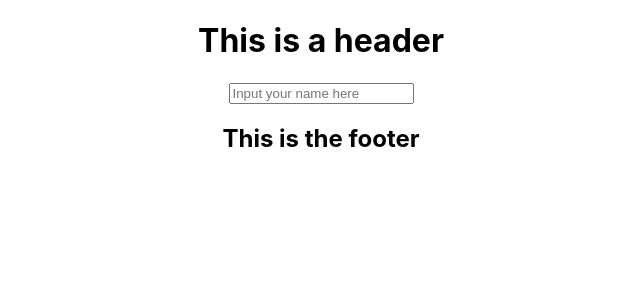
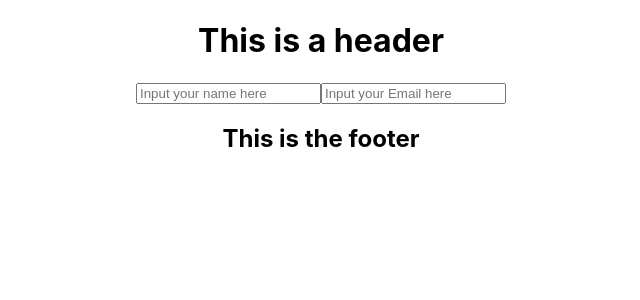
Before and after one commit to Dylaan94/cv-application, a React (Create React App) app: page / in a window 1280 px wide. Shown: the top 300 px of the page, without its empty margins (319-959 px from the left). Built offline with nearby package versions, Linux system fonts and the light colour scheme.

Commit message:
added email component

```diff
--- /dev/null
+++ b/src/components/CVForm/EmailInput.js
@@ -0,0 +1,15 @@
+import React from "react";
+
+const EmailInput = ({ value, handleInput }) => {
+  return (
+    <input
+      type="text"
+      placeholder="Input your Email here"
+      value={value}
+      onChange={handleInput}
+      name="email"
+    ></input>
+  );
+};
+
+export default EmailInput;
--- a/src/components/Main.js
+++ b/src/components/Main.js
@@ -3,12 +3,14 @@ import Education from "./CVForm/Education";
 import RenderEdu from "./CVForm/RenderEdu";
 
 import NameInput from "./CVForm/NameInput";
+import EmailInput from "./CVForm/EmailInput";
 
 class Main extends Component {
   constructor(props) {
     super(props);
     this.state = {
-      name:'',
+      name: "",
+      email: "",
     };
     this.handleInputChange = this.handleInputChange.bind(this);
   }
@@ -17,8 +19,9 @@ class Main extends Component {
     let value = e.target.value;
     let key = e.target.name;
     this.setState({
-      [key]: value
+      [key]: value,
     });
+    console.log(this.state)
   }
 
   render() {
@@ -28,18 +31,13 @@ class Main extends Component {
           value={this.state.name}
           handleInput={this.handleInputChange}
         ></NameInput>
+        <EmailInput
+          value={this.state.email}
+          handleInput={this.handleInputChange}
+        ></EmailInput>
       </div>
     );
   }
 }
 
-// const Main = (props) => {
-//   return (
-//     <div>
-//       <h3> This is the form input section</h3>
-//       <Education />
-//     </div>
-//   );
-// };
-
 export default Main;
```
